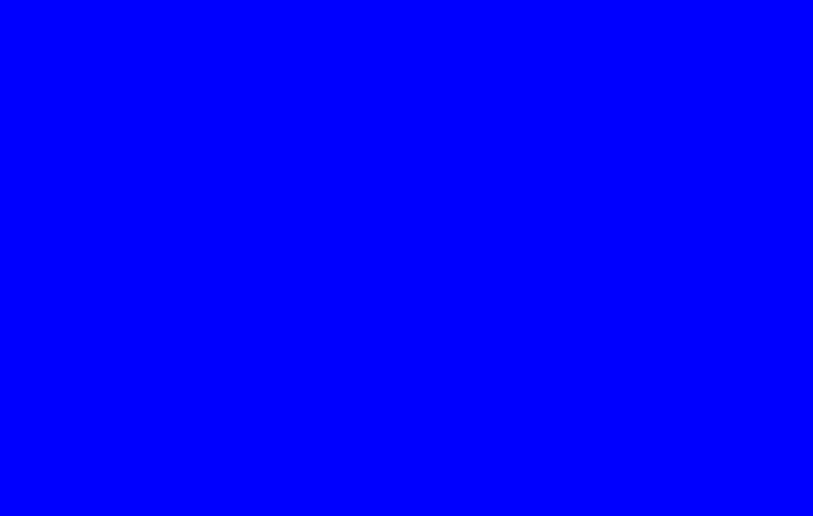
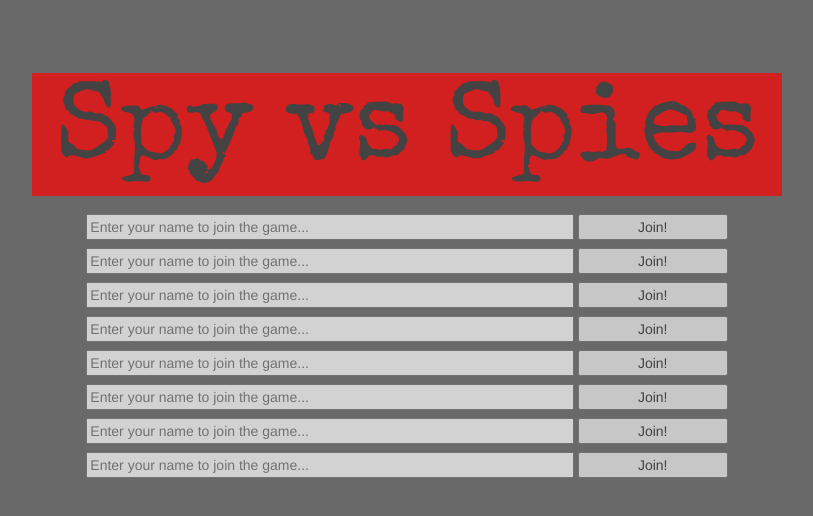
Before and after one commit to Drewpb333/Spyfall-Online, a plain HTML site: page ui/gamelobby.html in a window 1280 px wide. Shown: the whole page, without its empty margins (233-1046 px from the left). Drawn offline with nearby package versions, Linux system fonts and the light colour scheme.

Commit message:
gamelobby page first mock-up

```diff
--- a/ui/assets/css/style.css
+++ b/ui/assets/css/style.css
@@ -3,8 +3,39 @@ html, body {
     padding-top: .5%;
 }
 
+input[type="text"]{
+    width: 65%;
+    margin-top: 8px;
+    opacity: .7;
+    cursor: default;
+}
+
+form {
+    cursor: default;
+    text-align: center;
+}
+
+input[type="submit"]{
+    width: 20%;
+    opacity: .7;
+    cursor: default;
+}
 body {
-    background: blue;
+    background: dimgrey;
+}
+
+#entryScreen {
+    margin: 0 auto;
+    float: none;
+}
+
+#logo {
+    font-family: 'Special Elite', cursive;
+    text-align: center;
+    font-size:  8em;
+    background: red;
+    opacity: .7;
+    cursor: default;
 }
 
 .fill {
--- a/ui/gamelobby.html
+++ b/ui/gamelobby.html
@@ -7,6 +7,7 @@
         <title>Game Lobby</title>
         <link rel="stylesheet" href="https://maxcdn.bootstrapcdn.com/bootstrap/3.3.7/css/bootstrap.min.css" integrity="sha384-BVYiiSIFeK1dGmJRAkycuHAHRg32OmUcww7on3RYdg4Va+PmSTsz/K68vbdEjh4u" crossorigin="anonymous">
         <link rel="stylesheet" href="assets/css/style.css">
+        <link href="https://fonts.googleapis.com/css?family=Special+Elite" rel="stylesheet">
     </head>
 
     <body>
@@ -14,10 +15,35 @@
         <div class="container fill">
 
             <div class="row fill">
-                <div class="col-sm-6">
+                <div class="col-sm-8" id="entryScreen">
+                    <br><br>
+                    <h1 id="logo">Spy vs Spies</h1>
 
+                    <form class="form-inline">
+                        <input type="text" class="newPlayerName" placeholder="Enter your name to join the game...">
+                        <input type="submit" class="newPlayerSubmit" value="Join!">
 
+                        <input type="text" class="newPlayerName" placeholder="Enter your name to join the game...">
+                        <input type="submit" class="newPlayerSubmit" value="Join!">
 
+                        <input type="text" class="newPlayerName" placeholder="Enter your name to join the game...">
+                        <input type="submit" class="newPlayerSubmit" value="Join!">
+
+                        <input type="text" class="newPlayerName" placeholder="Enter your name to join the game...">
+                        <input type="submit" class="newPlayerSubmit" value="Join!">
+
+                        <input type="text" class="newPlayerName" placeholder="Enter your name to join the game...">
+                        <input type="submit" class="newPlayerSubmit" value="Join!">
+
+                        <input type="text" class="newPlayerName" placeholder="Enter your name to join the game...">
+                        <input type="submit" class="newPlayerSubmit" value="Join!">
+
+                        <input type="text" class="newPlayerName" placeholder="Enter your name to join the game...">
+                        <input type="submit" class="newPlayerSubmit" value="Join!">
+
+                        <input type="text" class="newPlayerName" placeholder="Enter your name to join the game...">
+                        <input type="submit" class="newPlayerSubmit" value="Join!">
+                    </form>
                 </div>
             </div>
 
```
Also changed, not shown: 2 other files.
